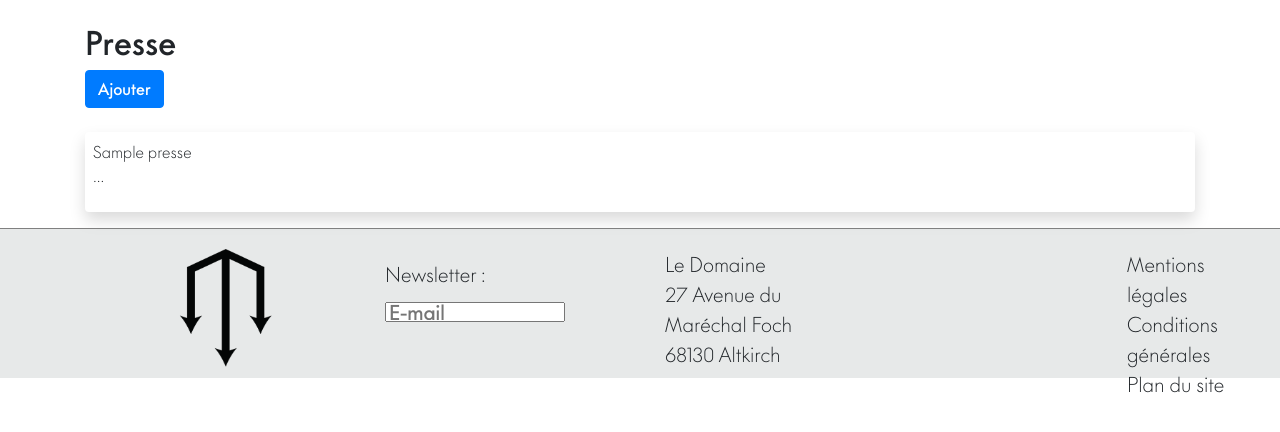
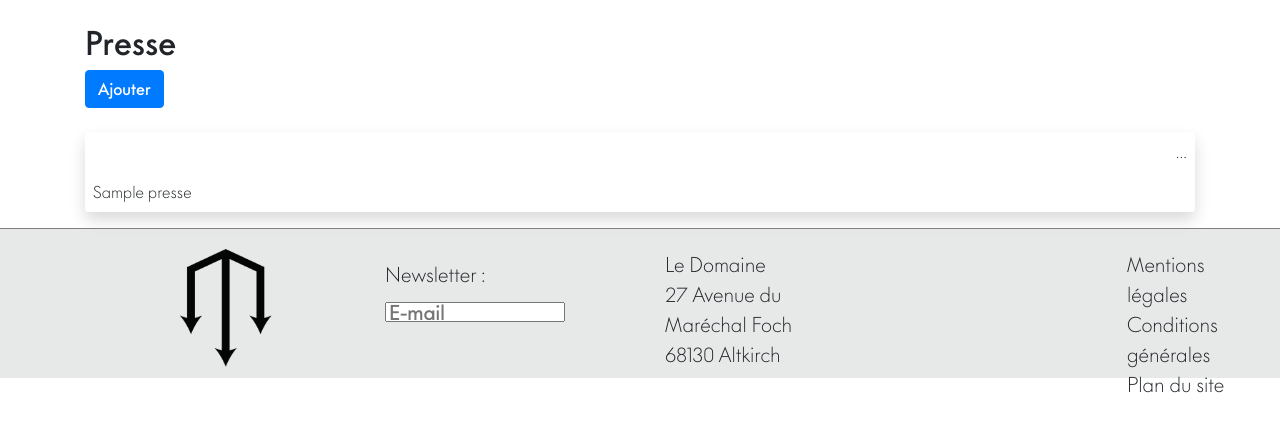
Before and after one commit to tet0fyl/Domaine, a PHP site: page /presse in a window 1280 px wide. Shown: the part 69-501 px from the top of the page. Run offline with PHP 8.4, Linux system fonts and the light colour scheme; the visitor is signed in with stand-in values (Sample User, id 1); tables that the repository leaves empty hold one stand-in row (values such as "Sample post").

Commit message:
CSS Media + Presse

```diff
--- a/ressources/styles/styles.css
+++ b/ressources/styles/styles.css
@@ -317,6 +317,7 @@ a:hover > .card {
 
 .admin-option{
     position: relative;
+    flex-direction: column;
 }
 
 .admin-option:hover > div{
@@ -326,7 +327,7 @@ a:hover > .card {
 .admin-option > div{
     display: none;
     position: absolute;
-    right: 0px;
+    right: 0px !important;
     box-shadow: 0 4px 8px 0 rgba(0,0,0,0.2);
     border-radius: 10px;
 }
--- a/views/admin/admin_option.php
+++ b/views/admin/admin_option.php
@@ -1,10 +1,10 @@
-<div class="d-flex admin-option" style="flex-direction: column; width:30px">
+<div class="d-flex admin-option align-self-end">
     <p>...</p>
-    <div>
-        <div class="d-flex">
+    <div class="shadow p-0 mb-3 bg-white rounded">
+        <div class="d-flex m-0 p-2">
             <a href="admin-edit<?php echo $type?>-<?php echo $obj->getId() ?>" title="'modifier">&#x270E modifier</a>
         </div>
-        <div class="d-flex">
+        <div class="d-flex m-0 p-2">
             <a href='admin-delete<?php echo $type?>-<?php echo $obj->getId() ?>' title="supprimer">&#x2718 supprimer</a>
         </div>
     </div>
--- a/views/media.php
+++ b/views/media.php
@@ -8,6 +8,7 @@ if(isset($_SESSION['admin']) && $_SESSION['admin']) { ?>
 <?php }
 ?>
 
+<div class="d-flex flex-wrap justify-content-around align-items-center mb-5">
 <?php
 	foreach($data["arrMedia"] as $dataMedia){
 		$objMedia = new Media;
@@ -15,3 +16,4 @@ if(isset($_SESSION['admin']) && $_SESSION['admin']) { ?>
 		include("views/objects/own_page/media_object.php");
 	}
 ?>
+</div>
--- a/views/objects/own_page/media_object.php
+++ b/views/objects/own_page/media_object.php
@@ -1,9 +1,9 @@
-<article>
+<article class="d-flex flex-column">
     <?php
     if(isset($_SESSION['admin']) && $_SESSION['admin']) {
         adminOption('media',$objMedia);
     } ?>
             <a href="<?php echo $urlFichierMedia . $objMedia->getMedia() ?>">
-                <img src="<?php echo $urlFichierMedia . $objMedia->getMedia()?>">
+                <img class="img-fluid" width="400px" src="<?php echo $urlFichierMedia . $objMedia->getMedia()?>">
             </a>
 </article>
--- a/views/objects/own_page/presse_object.php
+++ b/views/objects/own_page/presse_object.php
@@ -1,9 +1,9 @@
 <article>
-        <div class="shadow p-2 mb-3 bg-white rounded">
-            <a href="<?php echo $urlFichierPresse . $objPresse->getFichier() ?>" target="_blank"><?php echo $objPresse->getFichier(); ?></a>
+        <div class="shadow p-2 mb-3 bg-white rounded d-flex flex-column">
             <?php
             if(isset($_SESSION['admin']) && $_SESSION['admin']) {
                 adminOption('presse',$objPresse);
             } ?>
+            <a href="<?php echo $urlFichierPresse . $objPresse->getFichier() ?>" target="_blank"><?php echo $objPresse->getFichier(); ?></a>
         </div>
 </article>
```
